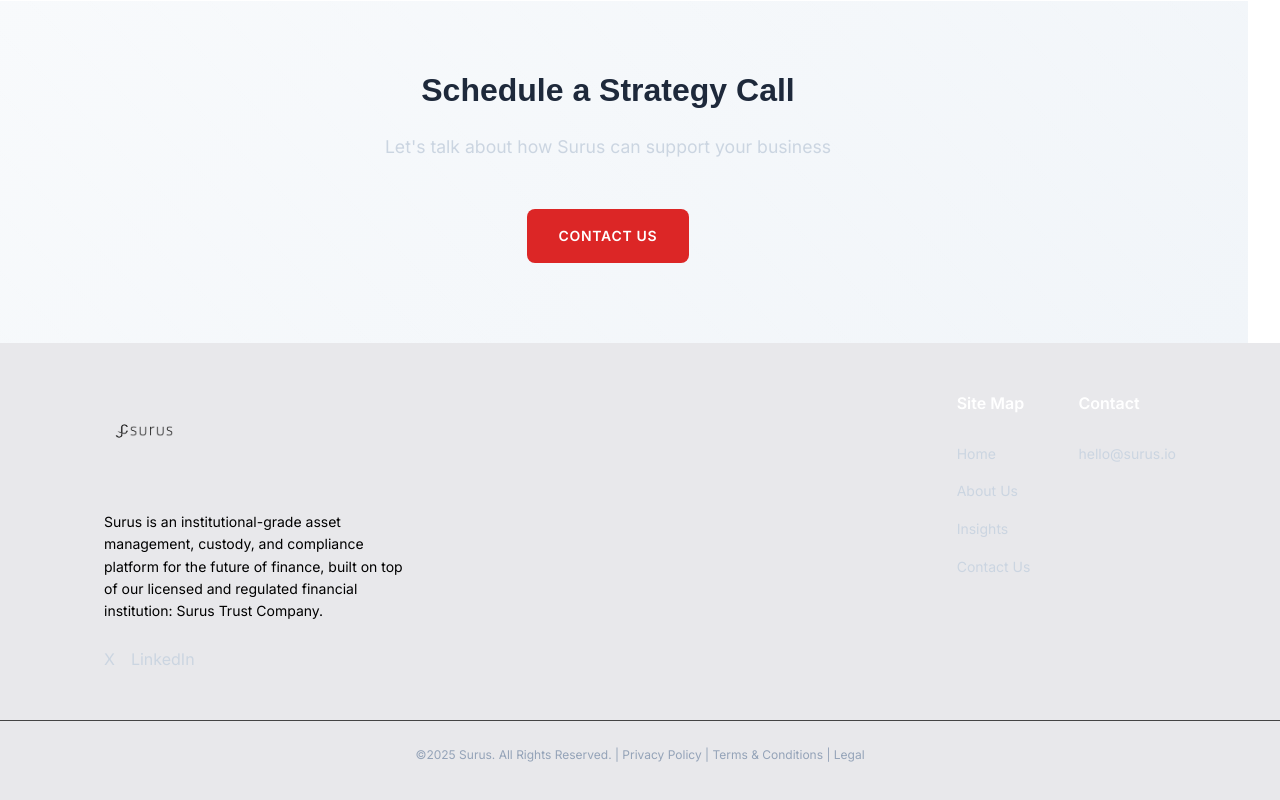
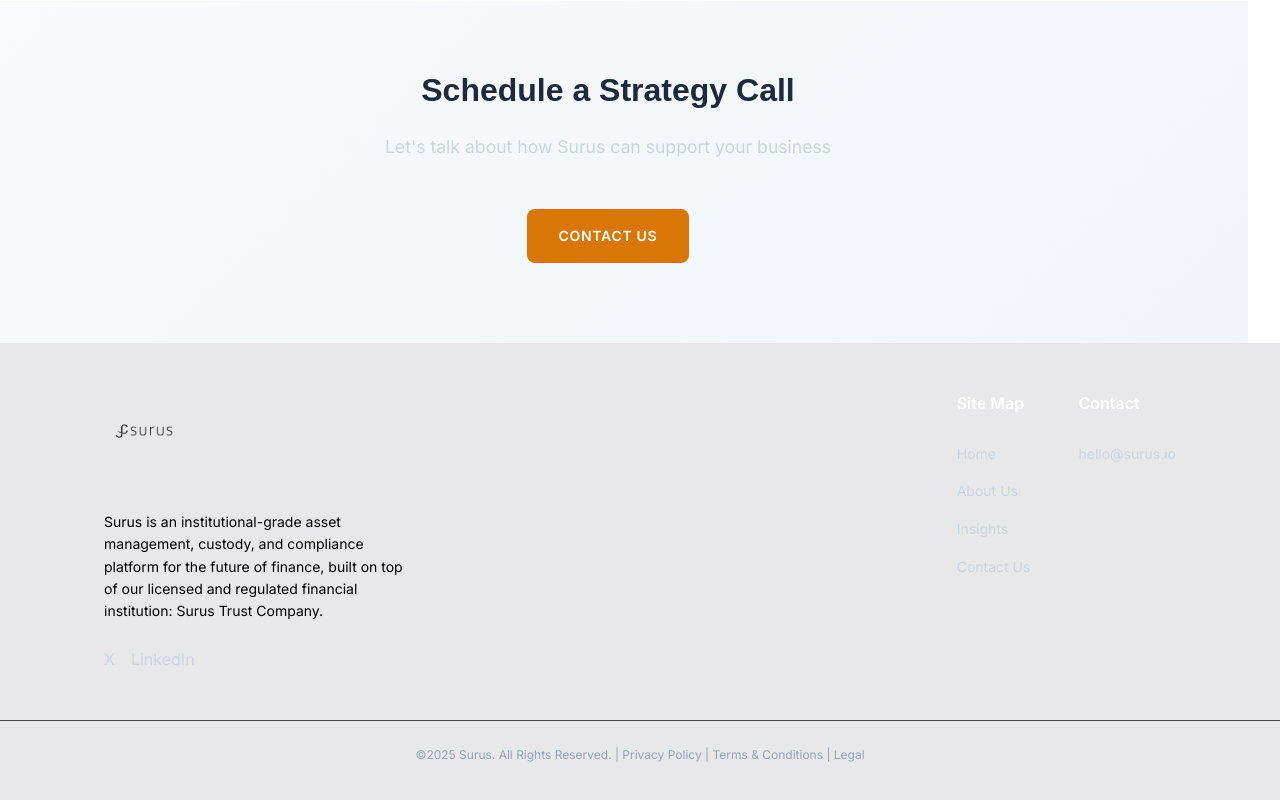
Before and after one commit to klr08/surus-website, a React (Vite) app: page / in a window 1280 px wide. Shown: the part 3689-4489 px from the top of the page. Built offline with nearby package versions, Linux system fonts and the light colour scheme; a web font is replaced by a local one.

Commit message:
Fix Schedule a Strategy Call button to use amber color #d97706

```diff
--- a/public/css/style.css
+++ b/public/css/style.css
@@ -693,7 +693,7 @@
 
 .cta-section .cta-button {
     display: inline-block;
-    background: #dc2626;
+    background: #d97706;
     color: white;
     padding: 1rem 2rem;
     text-decoration: none;
```
